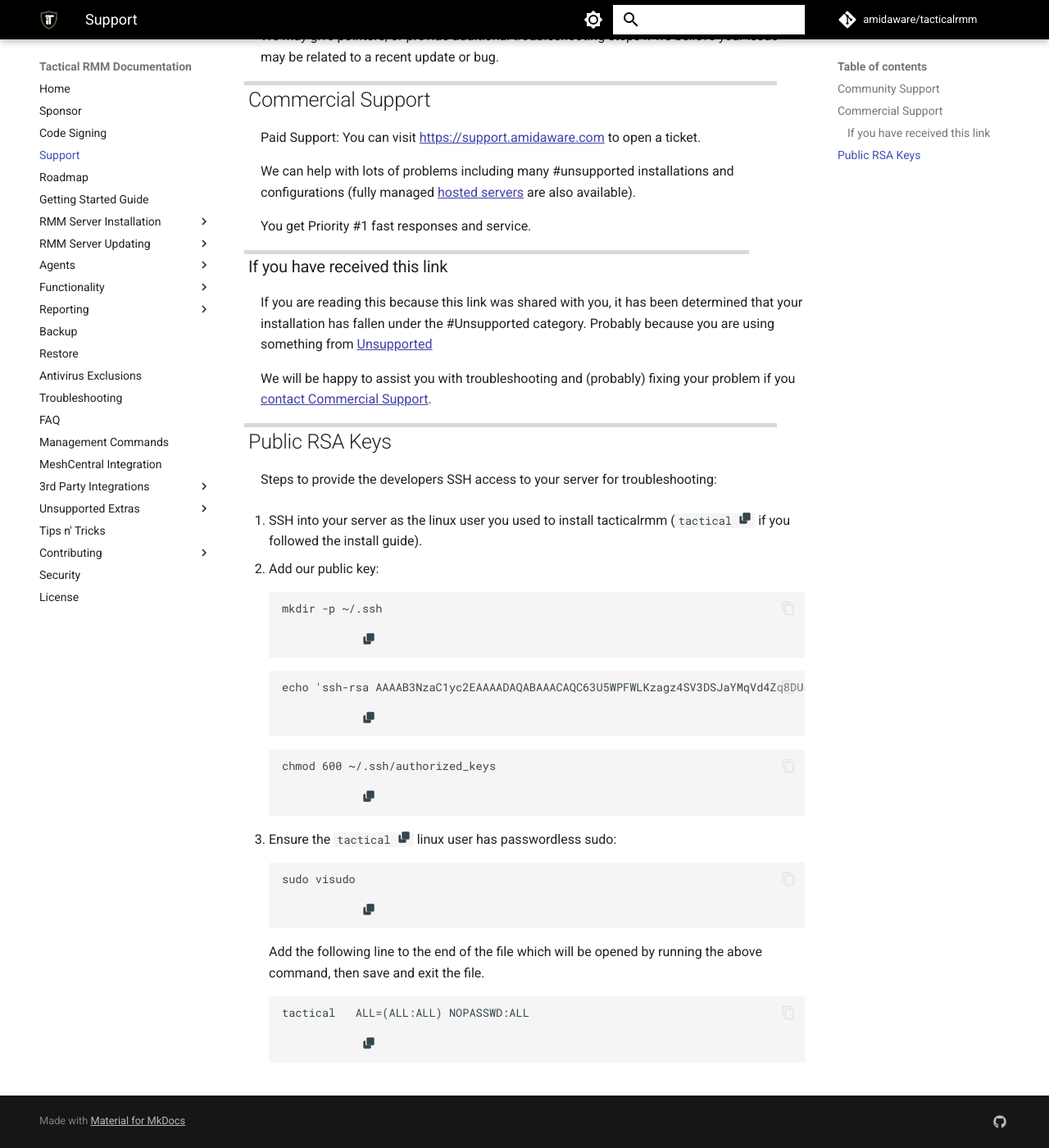
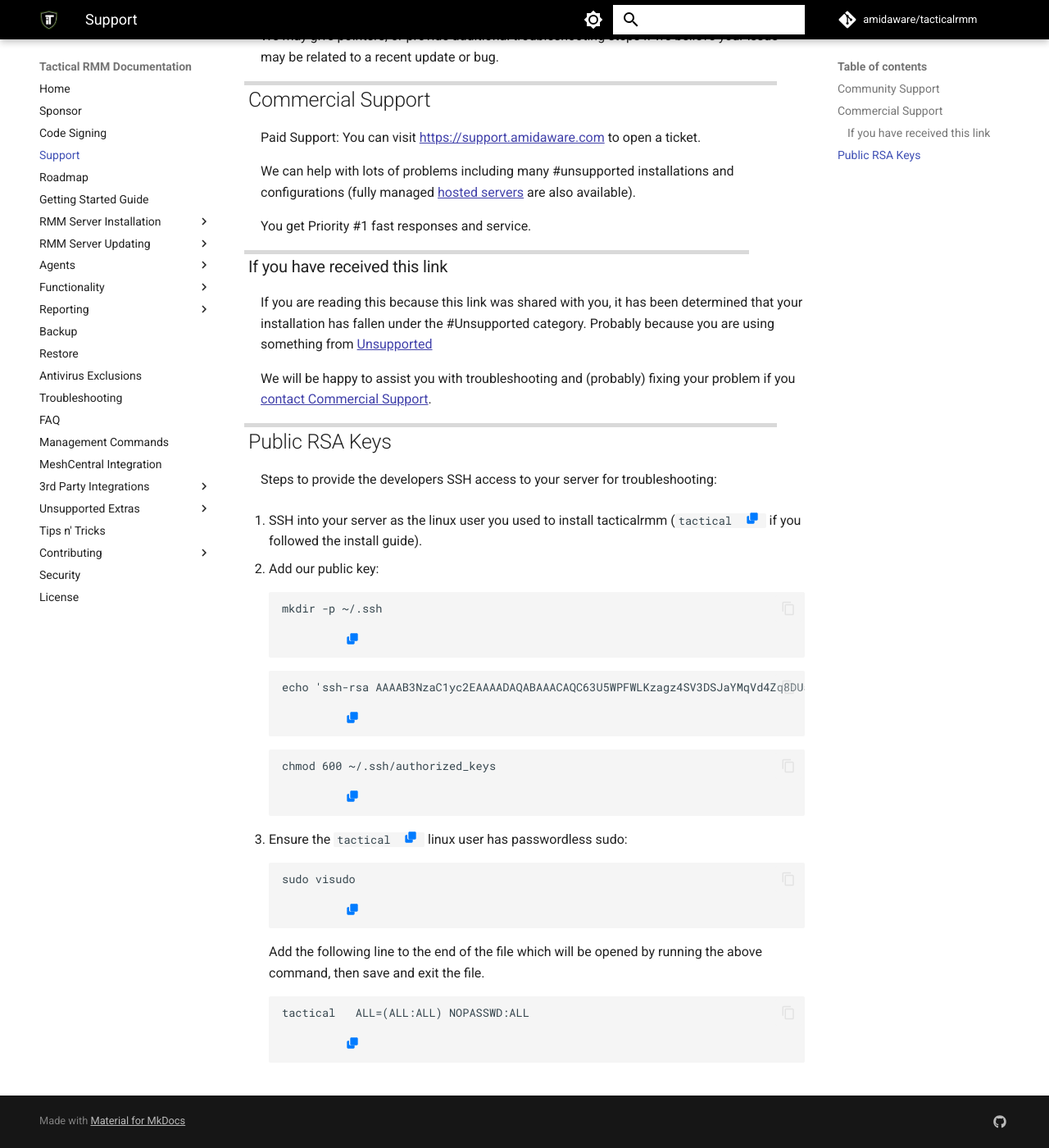
Before and after one commit to amidaware/trmm-docs, an MkDocs documentation site: the page built from docs/support.md, in a window 1280 px wide and 1400 px high, scrolled down 333 px. Shown: the whole window at 82% size. Built offline with MkDocs 1.6.1 and Material for MkDocs 9.7.7, drawn with Linux system fonts in a browser that asks for light colours; comment, search, counter and statistics services are not loaded.

Commit message:
fix inline copy

```diff
--- a/docs/stylesheets/extra.css
+++ b/docs/stylesheets/extra.css
@@ -125,7 +125,7 @@
     width: 80%;
     margin-top: 15px;
 }
-.copy-inline-button {
+.copy-icon {
     background-color: transparent;
     color: #007bff;
     border: none;
@@ -135,3 +135,10 @@
     margin-left: 5px;
     border-radius: 3px;
 }
+
+.copy-icon svg {
+    fill: currentColor;
+    /* Optional: Adjust the icon size */
+    width: 16px;
+    height: 16px;
+}
```
